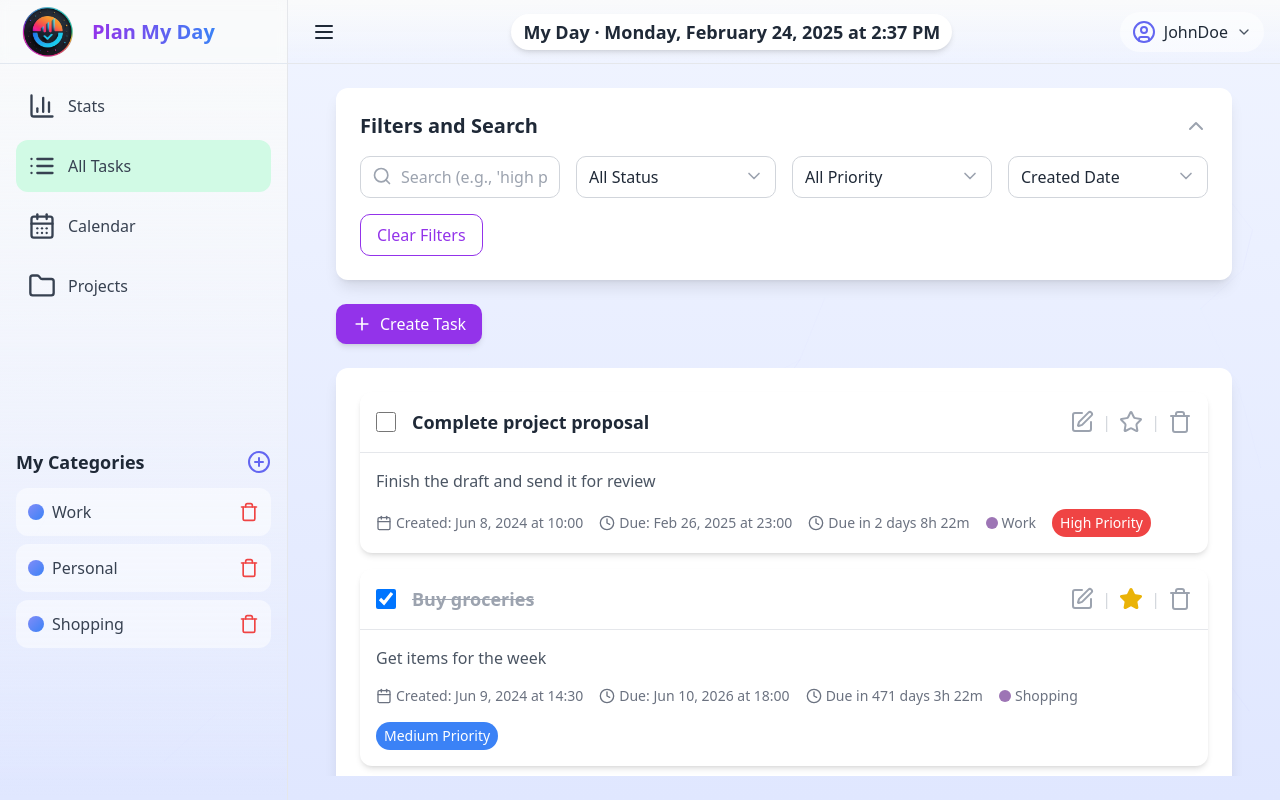
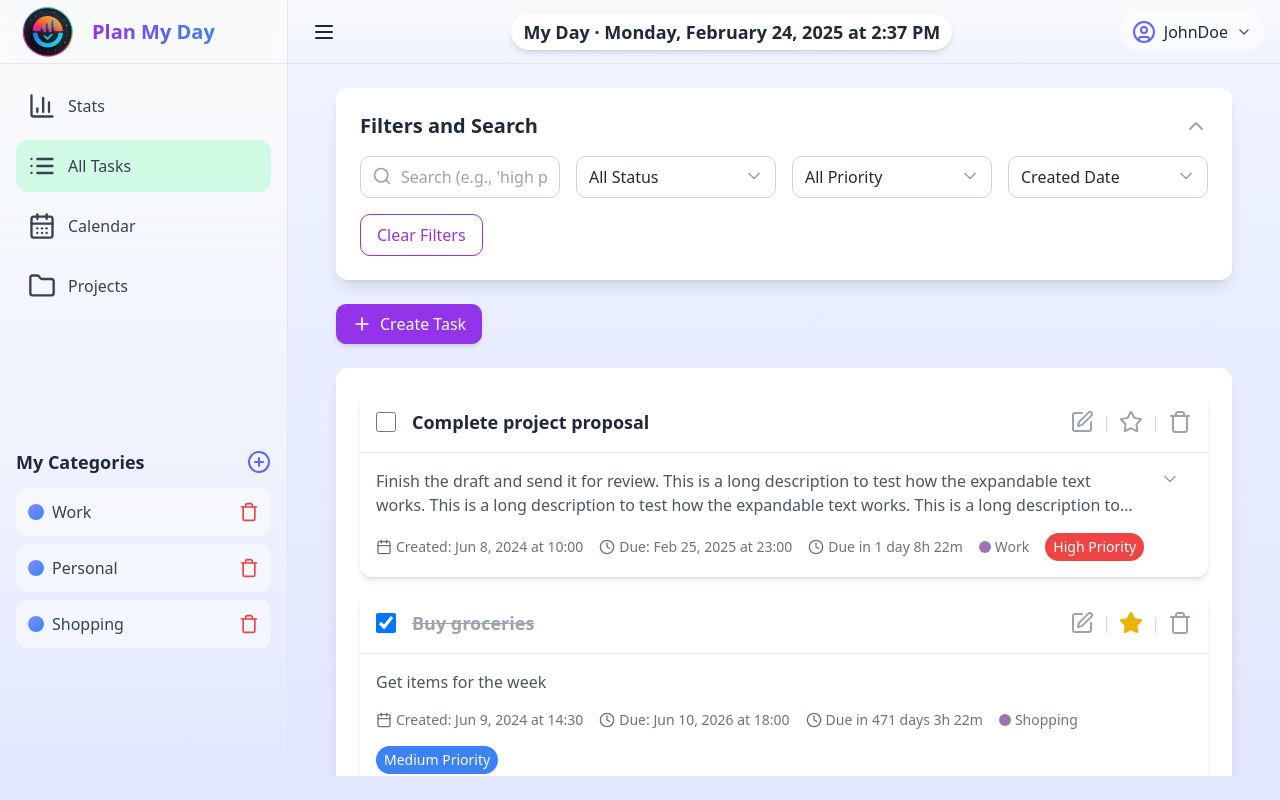
Before and after one commit to Vlados-XiMiK/Plan-My-Day-UI, a Next.js app: page /dashboard/tasks in a window 1280 px wide. Built offline with nearby package versions, Linux system fonts and the light colour scheme.

Commit message:
Fix tasks page - adaptive and description

```diff
--- a/src/components/main/Tasks.tsx
+++ b/src/components/main/Tasks.tsx
@@ -1,70 +1,53 @@
-"use client";
+'use client'
 
-import { useState } from "react";
-import {
-  Search,
-  ChevronDown,
-  ChevronUp,
-  Edit,
-  Star,
-  Trash,
-  Plus,
-  Calendar,
-  Clock,
-  User as UserIcon,
-  AlertTriangle,
-} from "lucide-react";
-import TaskCreationPopup from "@/components/main/pop-up/TaskCreationPopup";
-import TaskEditPopup from "@/components/main/pop-up/TaskEditPopup";
-import { useTheme } from "next-themes";
-import { useTaskLogic } from "@/lib/useTaskLogic";
-import type { Task, User, Group } from "@/types";
-import { useLanguage } from "@/contexts/LanguageContext";
-import en from "@/translations/en.json";
-import ukTranslations from "@/translations/uk.json";
+import { useState } from 'react'
+import { Search, ChevronDown, ChevronUp, Edit, Star, Trash, Plus, Calendar, Clock, AlertTriangle } from 'lucide-react'
+import TaskCreationPopup from '@/components/main/pop-up/TaskCreationPopup'
+import TaskEditPopup from '@/components/main/pop-up/TaskEditPopup'
+import { useTheme } from 'next-themes'
+import { useTaskLogic } from '@/lib/useTaskLogic'
+import type { Task, User, Group } from '@/types'
 
 const initialTasks: Task[] = [
   {
     id: 1,
-    title: "Complete project proposal",
-    description: "Finish the draft and send it for review",
-    createdAt: "2024-06-08T10:00:00",
-    dueDate: "2025-02-26T23:00:00",
-    category: "Work",
-    priority: "high",
+    title: 'Complete project proposal',
+    description: 'Finish the draft and send it for review. This is a long description to test how the expandable text works. This is a long description to test how the expandable text works. This is a long description to test how the expandable text works. This is a long description to test how the expandable text works. This is a long description to test how the expandable text works. This is a long description to test how the expandable text works. This is a long description to test how the expandable text works. This is a long description to test how the expandable text works. This is a long description to test how the expandable text works.',
+    createdAt: '2024-06-08T10:00:00',
+    dueDate: '2025-02-25T23:00:00',
+    category: 'Work',
+    priority: 'high',
     completed: false,
-    starred: false
+    starred: false,
   },
   {
     id: 2,
-    title: "Buy groceries",
-    description: "Get items for the week",
-    createdAt: "2024-06-09T14:30:00",
-    dueDate: "2026-06-10T18:00:00",
-    category: "Shopping",
-    priority: "medium",
+    title: 'Buy groceries',
+    description: 'Get items for the week',
+    createdAt: '2024-06-09T14:30:00',
+    dueDate: '2026-06-10T18:00:00',
+    category: 'Shopping',
+    priority: 'medium',
     completed: true,
-    starred: true
+    starred: true,
   },
   {
     id: 3,
-    title: "Schedule dentist appointment",
-    description: "Call the clinic for a check-up",
-    createdAt: "2024-06-10T09:15:00",
-    dueDate: "2025-02-25T15:00:00",
-    category: "Personal",
-    priority: "low",
+    title: 'Schedule dentist appointment',
+    description: 'Call the clinic for a check-up. This is another long description to demonstrate how the text expands and collapses.',
+    createdAt: '2024-06-10T09:15:00',
+    dueDate: '2025-02-25T15:00:00',
+    category: 'Personal',
+    priority: 'low',
     completed: false,
-    starred: false
+    starred: false,
   },
-];
+]
 
 export default function MainContent() {
-  const { theme } = useTheme();
-  const users: User[] = [];
-  const groups: Group[] = [];
-  const { language } = useLanguage();
-  const t = language === "uk" ? ukTranslations : en;
+  const { theme } = useTheme()
+  const users: User[] = []
+  const groups: Group[] = []
   const {
     tasks,
     isCreationPopupOpen,
@@ -84,8 +67,103 @@ export default function MainContent() {
     formatDate,
     getTimeRemaining,
     filterTasks,
-  } = useTaskLogic(initialTasks, users, groups);
-  const [isFiltersCollapsed, setFiltersCollapsed] = useState(false);
+  } = useTaskLogic(initialTasks, users, groups)
+  const [isFiltersCollapsed, setFiltersCollapsed] = useState(false)
+
+  const TaskItem = ({ task }: { task: Task }) => {
+    const [isExpanded, setIsExpanded] = useState(false)
+    const descriptionLengthLimit = 100 // Лимит символов для показа кнопки
+
+    return (
+      <li
+        className={`overflow-hidden rounded-lg bg-white dark:bg-[#2a2a3e] shadow-md transition-all duration-200 hover:shadow-lg ${
+          getTimeRemaining(task.dueDate).isOverdue && !task.completed ? 'border-2 border-red-500' :
+          getTimeRemaining(task.dueDate).isApproaching && !task.completed ? 'border-2 border-yellow-500' : ''
+        }`}
+      >
+        <div className="flex items-center justify-between border-b border-gray-200 dark:border-gray-700 p-4">
+          <div className="flex items-center">
+            <input
+              type="checkbox"
+              checked={task.completed}
+              onChange={() => toggleTaskCompletion(task.id)}
+              className="mr-4 h-5 w-5 rounded text-purple-600 focus:ring-purple-500 transition-all duration-200"
+            />
+            <h4 className={`text-lg font-semibold ${task.completed ? 'line-through text-gray-400 dark:text-gray-500' : 'text-gray-800 dark:text-gray-100'} transition-all duration-200`}>{task.title}</h4>
+          </div>
+          <div className="task-actions flex space-x-2">
+            <button
+              onClick={() => openEditPopup(task)}
+              className="text-gray-400 dark:text-gray-500 hover:text-purple-600 dark:hover:text-purple-400 transition-colors duration-200"
+              title="Edit task"
+            >
+              <Edit size={24} />
+            </button>
+            <span className="text-gray-300 dark:text-gray-600">|</span>
+            <button
+              onClick={() => toggleTaskStarred(task.id)}
+              className={`${task.starred ? 'text-yellow-500' : 'text-gray-400 dark:text-gray-500'} hover:text-yellow-500 transition-colors duration-200`}
+              title={task.starred ? 'Remove from favorites' : 'Add to favorites'}
+            >
+              <Star size={24} fill={task.starred ? 'currentColor' : 'none'} />
+            </button>
+            <span className="text-gray-300 dark:text-gray-600">|</span>
+            <button
+              onClick={() => handleDeleteTask(task.id)}
+              className="text-gray-400 dark:text-gray-500 hover:text-red-500 dark:hover:text-red-400 transition-colors duration-200"
+              title="Delete task"
+            >
+              <Trash size={24} />
+            </button>
+          </div>
+        </div>
+        <div className="p-4">
+          <div className="flex items-start justify-between w-full">
+            <p className={`mb-4 text-gray-600 dark:text-gray-400 ${isExpanded ? '' : 'line-clamp-2'} break-words w-[calc(100%-40px)] sm:w-[calc(100%-40px)] pr-2 overflow-hidden`}>
+              {task.description}
+            </p>
+            {task.description.length > descriptionLengthLimit && (
+              <button
+                onClick={() => setIsExpanded(!isExpanded)}
+                className="ml-2 text-gray-400 dark:text-gray-500 hover:text-purple-600 dark:hover:text-purple-400 transition-colors duration-200 flex-shrink-0 w-8"
+              >
+                {isExpanded ? <ChevronUp size={20} /> : <ChevronDown size={20} />}
+              </button>
+            )}
+          </div>
+          <div className="flex flex-wrap gap-4 text-sm text-gray-500 dark:text-gray-400">
+            <div className="flex items-center">
+              <Calendar size={16} className="mr-1" />
+              <span>Created: {formatDate(task.createdAt)}</span>
+            </div>
+            <div className="flex items-center">
+              <Clock size={16} className="mr-1" />
+              <span>Due: {formatDate(task.dueDate)}</span>
+            </div>
+            <div className="flex items-center">
+              {getTimeRemaining(task.dueDate).isOverdue && !task.completed ? (
+                <AlertTriangle size={16} className="mr-1 text-red-500" />
+              ) : getTimeRemaining(task.dueDate).isApproaching && !task.completed ? (
+                <AlertTriangle size={16} className="mr-1 text-yellow-500" />
+              ) : (
+                <Clock size={16} className="mr-1" />
+              )}
+              <span className={getTimeRemaining(task.dueDate).isOverdue && !task.completed ? 'text-red-500' : getTimeRemaining(task.dueDate).isApproaching && !task.completed ? 'text-yellow-500' : ''}>
+                {getTimeRemaining(task.dueDate).text}
+              </span>
+            </div>
+            <div className="flex items-center">
+              <div className="mr-1 h-3 w-3 rounded-full bg-[#9d75b5]" />
+              <span>{task.category}</span>
+            </div>
+            <div className={`flex items-center rounded-full px-2 py-1 text-white ${getPriorityColor(task.priority)} transition-all duration-200`}>
+              {task.priority.charAt(0).toUpperCase() + task.priority.slice(1)} Priority
+            </div>
+          </div>
+        </div>
+      </li>
+    )
+  }
 
   return (
     <div className="flex flex-col h-full overflow-hidden animate-fadeIn">
@@ -93,7 +171,7 @@ export default function MainContent() {
         isOpen={isCreationPopupOpen}
         onClose={() => setCreationPopupOpen(false)}
         onSave={handleCreateTask}
-        categories={["Work", "Shopping", "Personal"]}
+        categories={['Work', 'Shopping', 'Personal']}
         users={users}
         groups={groups}
       />
@@ -103,18 +181,16 @@ export default function MainContent() {
           onClose={() => setEditPopupOpen(false)}
           onSave={handleEditTask}
           task={taskToEdit}
-          categories={["Work", "Shopping", "Personal"]}
+          categories={['Work', 'Shopping', 'Personal']}
           users={users}
           groups={groups}
         />
       )}
 
-      <div className="flex-1 overflow-y-auto px-6 pb-6 space-y-6">
-        <div className="rounded-lg bg-white dark:bg-[#2a2a3e] p-6 shadow-lg transition-all duration-300">
+      <div className="flex-1 overflow-y-auto px-4 sm:px-6 pb-6 space-y-6">
+        <div className="rounded-lg bg-white dark:bg-[#2a2a3e] p-4 sm:p-6 shadow-lg transition-all duration-300">
           <div className="flex justify-between items-center mb-4">
-            <h3 className="text-xl font-semibold text-gray-800 dark:text-gray-100">
-              {t.tasks.filtersAndSearch || "Filters and Search"}
-            </h3>
+            <h3 className="text-lg sm:text-xl font-semibold text-gray-800 dark:text-gray-100">Filters and Search</h3>
             <button
               onClick={() => setFiltersCollapsed(!isFiltersCollapsed)}
               className="text-gray-400 dark:text-gray-500 hover:text-purple-600 dark:hover:text-purple-400 transition-colors duration-200"
@@ -122,7 +198,7 @@ export default function MainContent() {
               {isFiltersCollapsed ? <ChevronDown size={24} /> : <ChevronUp size={24} />}
             </button>
           </div>
-          <div className={`flex flex-wrap gap-4 ${isFiltersCollapsed ? "hidden" : "block"}`}>
+          <div className={`flex flex-wrap gap-4 ${isFiltersCollapsed ? 'hidden' : 'block'}`}>
             <div className="flex-1 min-w-[200px]">
               <div className="relative">
                 <input
@@ -130,7 +206,7 @@ export default function MainContent() {
                   value={searchQuery}
                   onChange={(e) => setSearchQuery(e.target.value)}
                   className="w-full rounded-md border border-gray-300 py-2 pl-10 pr-3 focus:border-transparent focus:ring-2 focus:ring-purple-500 transition-all duration-200 bg-white dark:bg-[#2a2a3e] text-gray-800 dark:text-gray-100"
-                  placeholder={t.tasks.searchPlaceholder || "Search (e.g., 'high priority work this week')"}
+                  placeholder="Search (e.g., 'high priority work this week')"
                 />
                 <Search className="absolute left-3 top-2.5 text-gray-400 dark:text-gray-500" size={20} />
               </div>
@@ -138,9 +214,9 @@ export default function MainContent() {
             <div className="flex-1 min-w-[200px]">
               <div className="relative">
                 <select className="w-full appearance-none rounded-md border border-gray-300 py-2 pl-3 pr-10 focus:border-transparent focus:ring-2 focus:ring-purple-500 transition-all duration-200 bg-white dark:bg-[#2a2a3e] text-gray-800 dark:text-gray-100">
-                  <option>{t.tasks.allStatus || "All Status"}</option>
-                  <option>{t.tasks.completed || "Completed"}</option>
-                  <option>{t.tasks.incomplete || "Incomplete"}</option>
+                  <option>All Status</option>
+                  <option>Completed</option>
+                  <option>Incomplete</option>
                 </select>
                 <ChevronDown className="pointer-events-none absolute right-3 top-2.5 text-gray-400 dark:text-gray-500" size={20} />
               </div>
@@ -148,10 +224,10 @@ export default function MainContent() {
             <div className="flex-1 min-w-[200px]">
               <div className="relative">
                 <select className="w-full appearance-none rounded-md border border-gray-300 py-2 pl-3 pr-10 focus:border-transparent focus:ring-2 focus:ring-purple-500 transition-all duration-200 bg-white dark:bg-[#2a2a3e] text-gray-800 dark:text-gray-100">
-                  <option>{t.tasks.allPriority || "All Priority"}</option>
-                  <option>{t.tasks.high || "High"}</option>
-                  <option>{t.tasks.medium || "Medium"}</option>
-                  <option>{t.tasks.low || "Low"}</option>
+                  <option>All Priority</option>
+                  <option>High</option>
+                  <option>Medium</option>
+                  <option>Low</option>
                 </select>
                 <ChevronDown className="pointer-events-none absolute right-3 top-2.5 text-gray-400 dark:text-gray-500" size={20} />
               </div>
@@ -159,19 +235,17 @@ export default function MainContent() {
             <div className="flex-1 min-w-[200px]">
               <div className="relative">
                 <select className="w-full appearance-none rounded-md border border-gray-300 py-2 pl-3 pr-10 focus:border-transparent focus:ring-2 focus:ring-purple-500 transition-all duration-200 bg-white dark:bg-[#2a2a3e] text-gray-800 dark:text-gray-100">
-                  <option>{t.tasks.createdDate || "Created Date"}</option>
-                  <option>{t.tasks.lastModified || "Last Modified"}</option>
-                  <option>{t.tasks.dueDate || "Due Date"}</option>
+                  <option>Created Date</option>
+                  <option>Last Modified</option>
+                  <option>Due Date</option>
                 </select>
                 <ChevronDown className="pointer-events-none absolute right-3 top-2.5 text-gray-400 dark:text-gray-500" size={20} />
               </div>
             </div>
           </div>
           {!isFiltersCollapsed && (
-            <button
-              className="mt-4 rounded-md bg-transparent border border-purple-600 text-purple-600 dark:text-purple-400 px-4 py-2 hover:bg-purple-600 hover:text-white dark:hover:bg-purple-700 transition-all duration-200"
-            >
-              {t.tasks.clearFilters || "Clear Filters"}
+            <button className="mt-4 rounded-md bg-transparent border border-purple-600 text-purple-600 dark:text-purple-400 px-4 py-2 hover:bg-purple-600 hover:text-white dark:hover:bg-purple-700 transition-all duration-200">
+              Clear Filters
             </button>
           )}
         </div>
@@ -182,111 +256,23 @@ export default function MainContent() {
             className="flex items-center rounded-md bg-purple-600 px-4 py-2 text-white shadow-md transition-colors hover:bg-purple-700 duration-200"
           >
             <Plus className="mr-2" size={20} />
-            {t.tasks.createTask || "Create Task"}
+            Create Task
           </button>
         </div>
 
-        <div className="rounded-lg bg-white dark:bg-[#2a2a3e] p-6 shadow-lg">
+        <div className="rounded-lg bg-white dark:bg-[#2a2a3e] p-4 sm:p-6 shadow-lg">
           <ul className="space-y-4">
-            {filterTasks().length === 0 ? (
-              <p className="text-center text-gray-500 dark:text-gray-400">
-                {t.tasks.noTasks || "No tasks"}{" "}
-                {language === "uk" ? "або Немає завдань" : "or No tasks"}
-              </p>
-            ) : (
-              filterTasks().map((task) => {
-                const { text: timeRemaining, isOverdue, isApproaching } = getTimeRemaining(task.dueDate);
-                return (
-                  <li
-                    key={task.id}
-                    className={`overflow-hidden rounded-lg bg-white dark:bg-[#2a2a3e] shadow-md transition-all duration-200 hover:shadow-lg ${
-                      isOverdue && !task.completed ? "border-2 border-red-500" : isApproaching && !task.completed ? "border-2 border-yellow-500" : ""
-                    }`}
-                  >
-                    <div className="flex items-center justify-between border-b border-gray-200 dark:border-gray-700 p-4">
-                      <div className="flex items-center">
-                        <input
-                          type="checkbox"
-                          checked={task.completed}
-                          onChange={() => toggleTaskCompletion(task.id)}
-                          className="mr-4 h-5 w-5 rounded text-purple-600 focus:ring-purple-500 transition-all duration-200"
-                        />
-                        <h4 className={`text-lg font-semibold max-w-[250px] truncate ${task.completed ? "line-through text-gray-400 dark:text-gray-500" : "text-gray-800 dark:text-gray-100"} transition-all duration-200`}>{task.title}</h4>
-                      </div>
-                      <div className="task-actions flex space-x-2">
-                        <button
-                          onClick={() => openEditPopup(task)}
-                          className="task-action-btn text-gray-400 dark:text-gray-500 hover:text-purple-600 dark:hover:text-purple-400 transition-colors duration-200"
-                          title={t.tasks.editTask || "Edit task"}
-                        >
-                          <Edit size={24} />
-                        </button>
-                        <span className="action-separator text-gray-300 dark:text-gray-600">|</span>
-                        <button
-                          onClick={() => toggleTaskStarred(task.id)}
-                          className={`task-action-btn ${task.starred ? "text-yellow-500" : "text-gray-400 dark:text-gray-500"} hover:text-yellow-500 transition-colors duration-200`}
-                          title={task.starred ? t.tasks.removeFromFavorites || "Remove from favorites" : t.tasks.addToFavorites || "Add to favorites"}
-                        >
-                          <Star size={24} fill={task.starred ? "currentColor" : "none"} />
-                        </button>
-                        <span className="action-separator text-gray-300 dark:text-gray-600">|</span>
-                        <button
-                          onClick={() => handleDeleteTask(task.id)}
-                          className="task-action-btn text-gray-400 dark:text-gray-500 hover:text-red-500 dark:hover:text-red-400 transition-colors duration-200"
-                          title={t.tasks.deleteTask || "Delete task"}
-                        >
-                          <Trash size={24} />
-                        </button>
-                      </div>
-                    </div>
-                    <div className="p-4">
-                    <p className="mb-4 text-gray-600 dark:text-gray-400 break-all max-w-full">
-  {task.description}
-</p>
-                      <div className="flex flex-wrap gap-4 text-sm text-gray-500 dark:text-gray-400">
-                        <div className="flex items-center">
-                          <Calendar size={16} className="mr-1" />
-                          <span>{t.tasks.created || "Created"}: {formatDate(task.createdAt)}</span>
-                        </div>
-                        <div className="flex items-center">
-                          <Clock size={16} className="mr-1" />
-                          <span>{t.tasks.due || "Due"}: {formatDate(task.dueDate)}</span>
-                        </div>
-                        <div className="flex items-center">
-                          {isOverdue && !task.completed ? (
-                            <AlertTriangle size={16} className="mr-1 text-red-500" />
-                          ) : isApproaching && !task.completed ? (
-                            <AlertTriangle size={16} className="mr-1 text-yellow-500" />
-                          ) : (
-                            <Clock size={16} className="mr-1" />
-                          )}
-                          <span className={isOverdue && !task.completed ? "text-red-500" : isApproaching && !task.completed ? "text-yellow-500" : ""}>
-                            {timeRemaining}
-                          </span>
-                        </div>
-                        <div className="flex items-center">
-                          <div className="mr-1 h-3 w-3 rounded-full bg-[#9d75b5]" />
-                          <span>{task.category}</span>
-                        </div>
-                        <div className={`flex items-center rounded-full px-2 py-1 text-white ${getPriorityColor(task.priority)} transition-all duration-200`}>
-                          {task.priority.charAt(0).toUpperCase() + task.priority.slice(1)} {t.tasks.priority || "Priority"}
-                        </div>
-                      </div>
-                    </div>
-                  </li>
-                );
-              })
-            )}
+            {filterTasks().map(task => (
+              <TaskItem key={`${task.id}-${task.createdAt}`} task={task} />
+            ))}
           </ul>
-          {filterTasks().length > 10 && (
-            <div className="mt-4 flex justify-center">
-              <button className="rounded-md bg-purple-600 px-6 py-2 text-white shadow-md transition-transform transform hover:scale-105 active:scale-95 hover:bg-purple-700 focus:outline-none focus:ring-2 focus:ring-purple-400 focus:ring-offset-2">
-                {t.tasks.loadMore || "Load More"}
-              </button>
-            </div>
-          )}
+          <div className="mt-4 flex justify-center">
+            <button className="rounded-md bg-purple-600 px-6 py-2 text-white shadow-md transition-transform transform hover:scale-105 active:scale-95 hover:bg-purple-700 focus:outline-none focus:ring-2 focus:ring-purple-400 focus:ring-offset-2">
+              Load More
+            </button>
+          </div>
         </div>
       </div>
     </div>
-  );
+  )
 }
```
